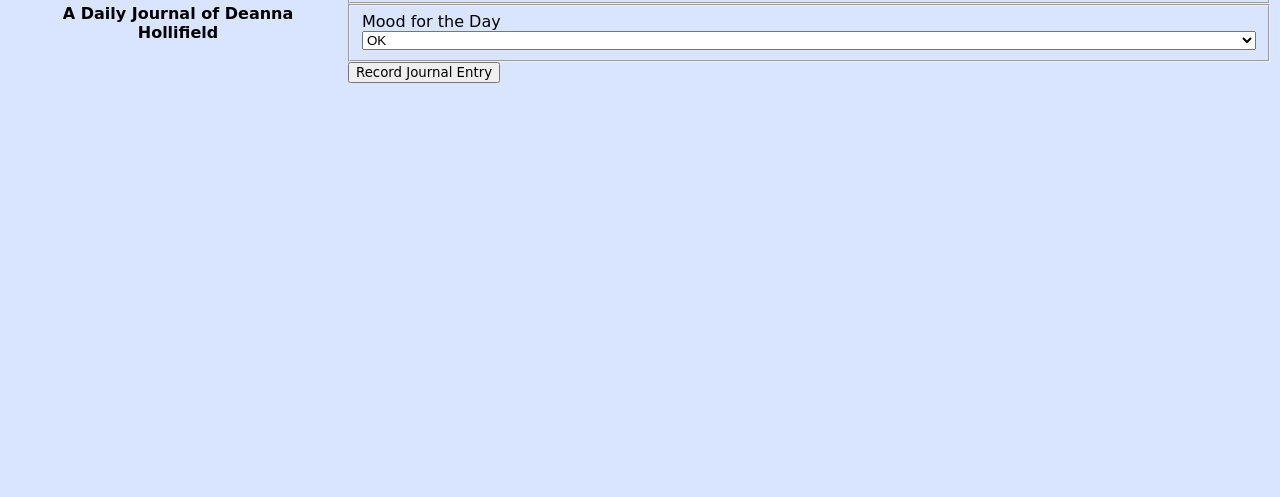
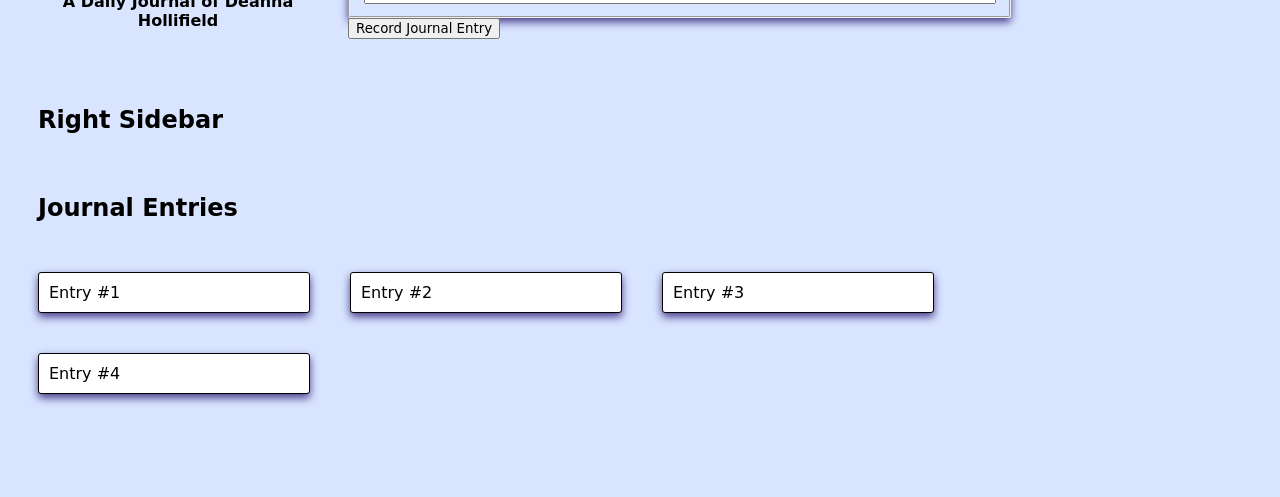
Before and after one commit to dhollifield/daily-journal, a plain HTML site: page index.html in a window 1280 px wide. Shown: the part 303-800 px from the top of the page. Drawn offline with Linux system fonts and the light colour scheme; a web font is replaced by a local one.

Commit message:
changes made to html and css

```diff
--- a/index.html
+++ b/index.html
@@ -17,7 +17,7 @@
 
     <main id="container">
 
-        <h2>Daily Journal</h2>
+        <!-- <h2>Daily Journal</h2> -->
 
         <form class="entryform">
 
@@ -55,7 +55,21 @@
 
         </form>
 
-        <article id="entries"></article>
+        <section class="rightSidebar">
+            <h2>Right Sidebar</h2>
+
+        </section>
+
+        <section class="journalEntries">
+            <h2 class="entriesTitle">Journal Entries</h2>
+
+            <article class="entries" id="entries">
+                <p>Entry #1</p>
+                <p>Entry #2</p>
+                <p>Entry #3</p>
+                <p>Entry #4</p>
+            </article>
+        </section>
 
     </main>
 
--- a/main.css
+++ b/main.css
@@ -1,5 +1,6 @@
 body {
     background: rgb(217, 229, 255);
+    font-family: 'Patrick Hand', cursive;
 }
 
 img {
@@ -17,21 +18,50 @@ header {
     margin: 20px;
     padding: 0 0 40px 0;
     width: 300px;
-
 }
 
-h2 {
-    margin: center;
-    text-align: center;
-    font-family: 'Patrick Hand', cursive;
-}
-
-.entryform fieldset{
+.entryform fieldset {
     display: flex;
     flex-direction: column;
     font-family: 'Patrick Hand', cursive;
+    font-size: 18px;
+    box-shadow: 0 4px 8px 0 darkslateblue;
+    transition: 0.3s;
+    width: 50%;
+    border-radius: 3px;
 }
 
 button {
     font-family: 'Patrick Hand', cursive;
 }
+
+.rightSidebar {
+    margin: 20px;
+    padding: 10px;
+    width: 300px;
+}
+
+.entriesTitle {
+    margin: 20px;
+    padding: 10px;
+}
+.entries {
+    display: flex;
+    flex-direction: row;
+    flex-wrap: wrap;
+    justify-content: space evenly;
+    font-family: 'Patrick Hand', cursive;
+    padding: 0 0 0 10px;
+    width: 78%;
+}
+
+p {
+    background-color: #FFFFFF;
+    border: 1px solid black;
+    margin: 20px;
+    padding: 10px;
+    border-radius: 3px;
+    box-shadow: 0 4px 8px 0 darkslateblue;
+    transition: 0.3s;
+    width: 250px;
+}
```
